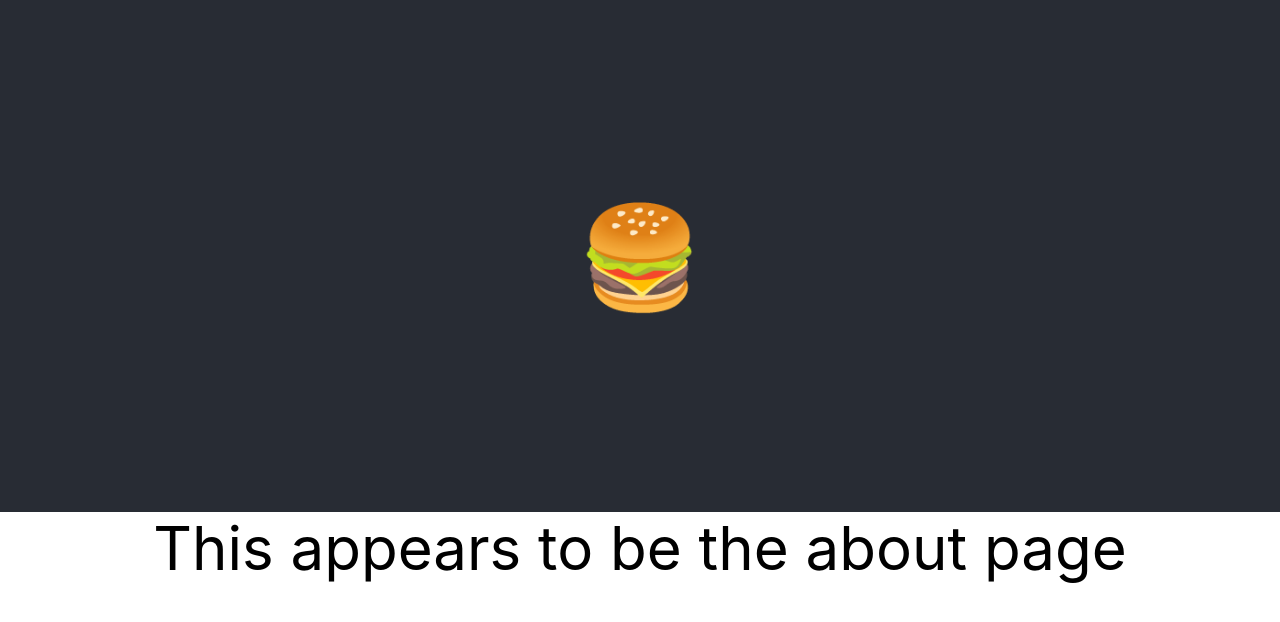
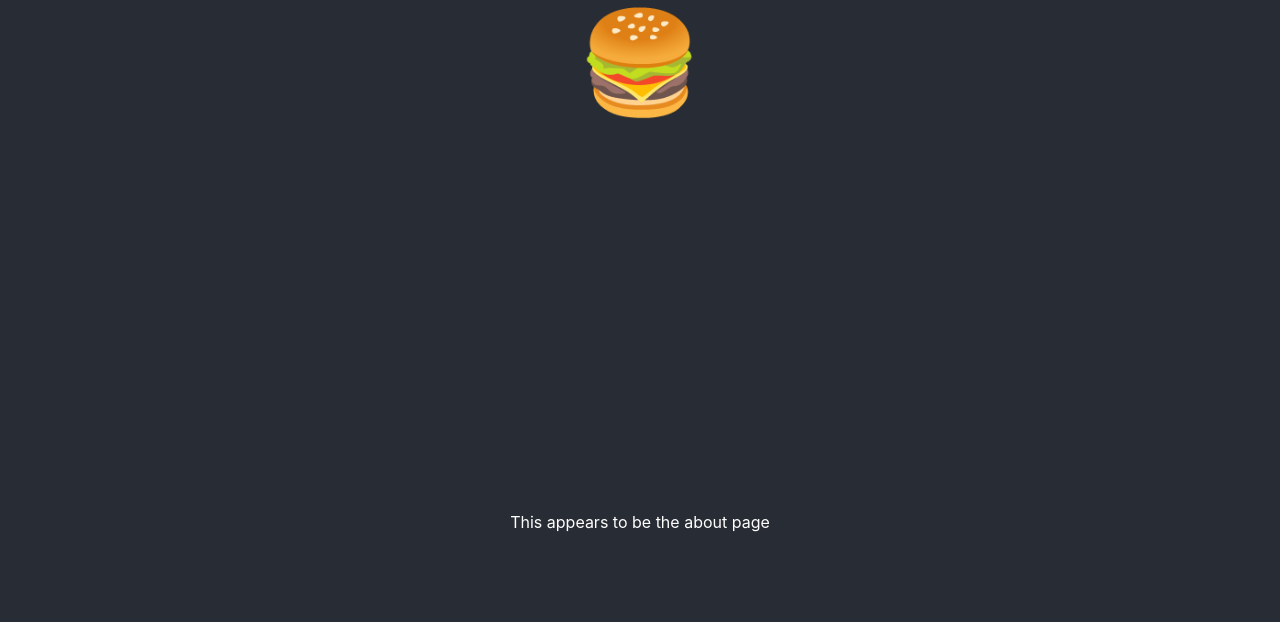
Before and after one commit to kevincart/surfr, a React (Create React App) app: page /about in a window 1280 px wide. Shown: the top 622 px of the page. Built offline with nearby package versions, Linux system fonts and the light colour scheme.

Commit message:
lil improvements

```diff
--- a/src/components/surfrEmoji.js
+++ b/src/components/surfrEmoji.js
@@ -10,7 +10,7 @@ class Emoji extends React.Component {
     }
     render() {
       return (
-        <span role="img" aria-label="surfr-emoji" className="surfr-emoji">{this.props.content}</span>
+        <span role="img" aria-label="surfr-emoji" className="surfr-emoji">{this.content}</span>
       );
     }
   }
--- a/src/pages/index.js
+++ b/src/pages/index.js
@@ -9,7 +9,6 @@ import Emoji from '../components/surfrEmoji';
 function Index() {
     return (
         <div className="App">
-            <header className="App-header">
             <Box>
                 <p className="surfr-h1">
                     Surfr
@@ -22,7 +21,6 @@ function Index() {
                 </p>
             </Box>
             <Link to="/about" className="surfr-link">Find out more...</Link>
-            </header>
         </div>
     );
 }
--- a/src/surfr.css
+++ b/src/surfr.css
@@ -4,6 +4,7 @@
 
 body {
   margin: 0;
+  background-color: #282c34;
   font-family: -apple-system, BlinkMacSystemFont, "Segoe UI", "Roboto", "Oxygen",
     "Ubuntu", "Cantarell", "Fira Sans", "Droid Sans", "Helvetica Neue",
     sans-serif;
@@ -22,18 +23,18 @@ code {
 */
 
 .App {
+  display: flex;
+  flex-direction: column;
+  align-items: center;
+  background-color: #282c34;
+  font-size: 16px;
   text-align: center;
+  justify-content: center;
+  color: white;
 }
 
 .App-header {
-  background-color: #282c34;
   min-height: 64vh;
-  font-size: 16px;
-  display: flex;
-  flex-direction: column;
-  align-items: center;
-  justify-content: center;
-  color: white;
 }
 
 /* Design System CSS */
```
Lines whose indentation alone changed are shown as unchanged.
